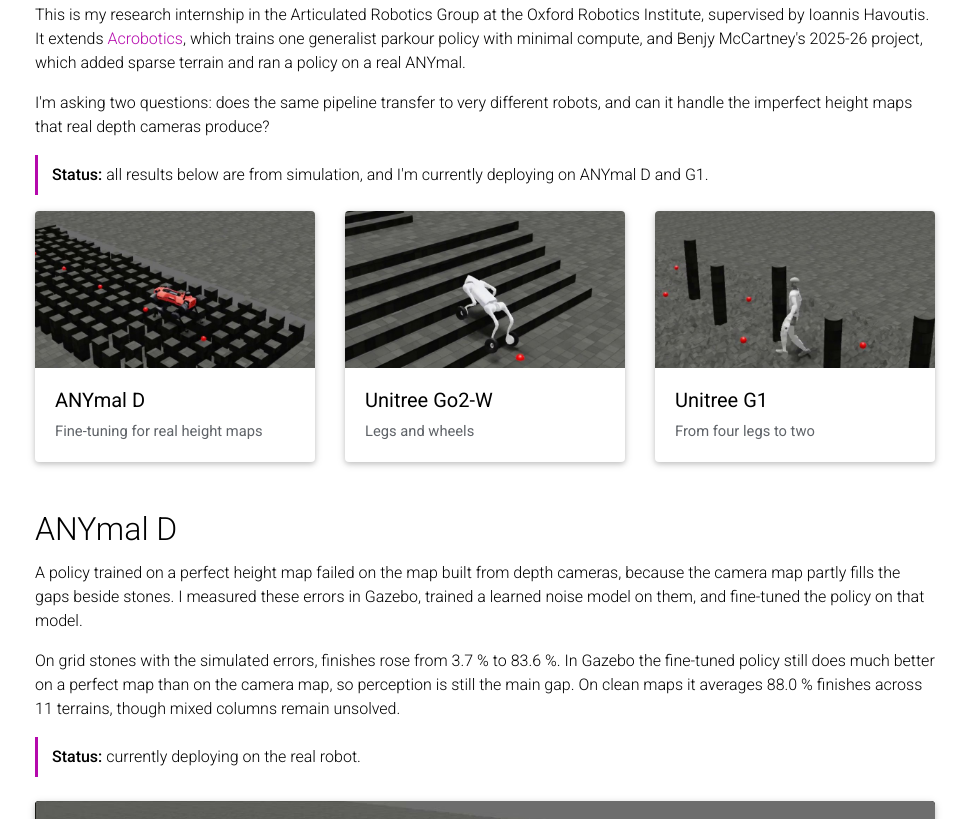
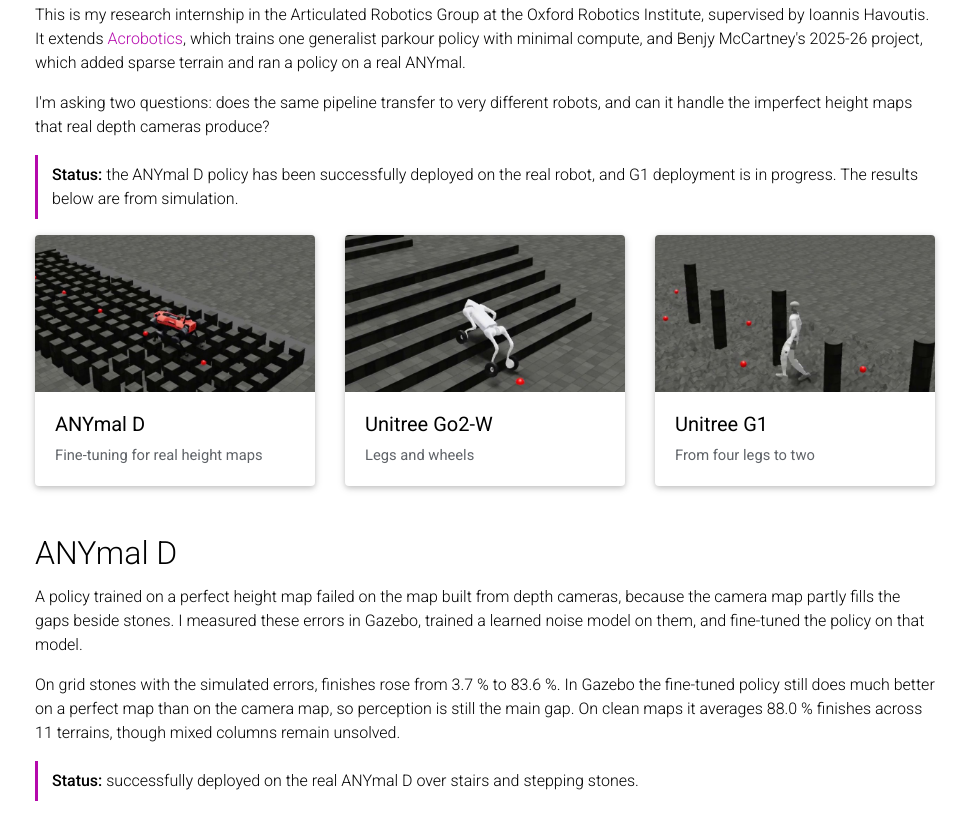
Before and after one commit to kodai-san/kodai-san.github.io, a plain HTML site: page projects/beyond-acrobotics.html in a window 1280 px wide. Shown: the part 281-1100 px from the top of the page, without its empty margins (155-1124 px from the left). Drawn offline with Linux system fonts and the light colour scheme; grey boxes are pictures that could not be loaded.

Commit message:
Mark ANYmal D as deployed and G1 deployment in progress
Co-Authored-By: Claude Opus 5.5 <noreply@anthropic.com>

```diff
--- a/projects/beyond-acrobotics.html
+++ b/projects/beyond-acrobotics.html
@@ -34,7 +34,7 @@
     <h2 id="overview">Overview</h2>
     <p>This is my research internship in the Articulated Robotics Group at the Oxford Robotics Institute, supervised by Ioannis Havoutis. It extends <a href="https://arxiv.org/abs/2509.02727">Acrobotics</a>, which trains one generalist parkour policy with minimal compute, and Benjy McCartney's 2025-26 project, which added sparse terrain and ran a policy on a real ANYmal.</p>
     <p>I'm asking two questions: does the same pipeline transfer to very different robots, and can it handle the imperfect height maps that real depth cameras produce?</p>
-    <p class="status"><strong>Status:</strong> all results below are from simulation, and I'm currently deploying on ANYmal D and G1.</p>
+    <p class="status"><strong>Status:</strong> the ANYmal D policy has been successfully deployed on the real robot, and G1 deployment is in progress. The results below are from simulation.</p>
 
     <div class="cards">
       <a class="card" href="#anymal">
@@ -63,7 +63,7 @@
     <h2 id="anymal">ANYmal D</h2>
     <p>A policy trained on a perfect height map failed on the map built from depth cameras, because the camera map partly fills the gaps beside stones. I measured these errors in Gazebo, trained a learned noise model on them, and fine-tuned the policy on that model.</p>
     <p>On grid stones with the simulated errors, finishes rose from 3.7 % to 83.6 %. In Gazebo the fine-tuned policy still does much better on a perfect map than on the camera map, so perception is still the main gap. On clean maps it averages 88.0 % finishes across 11 terrains, though mixed columns remain unsolved.</p>
-    <p class="status"><strong>Status:</strong> currently deploying on the real robot.</p>
+    <p class="status"><strong>Status:</strong> successfully deployed on the real ANYmal D over stairs and stepping stones.</p>
     <figure>
       <video src="../assets/video/anymal/mapnoise_grid_stones_d0.7.mp4" poster="../assets/img/posters/anymal/mapnoise_grid_stones_d0.7.jpg" controls muted loop playsinline preload="none" aria-label="Fine-tuned ANYmal D policy on grid stones in Isaac Sim"></video>
       <figcaption>Fine-tuned policy on grid stones in Isaac Sim, with a clean map. Red dots are goal waypoints, and the clip jumps when an episode restarts.</figcaption>
@@ -115,7 +115,7 @@
 
     <h2 id="g1">Unitree G1</h2>
     <p>The third robot swaps four legs for two. The policy controls the humanoid's 12 leg joints and averages 95.1 % finishes across 6 terrains on clean maps. Its weakest terrain is flat ground, at 73.8 %.</p>
-    <p class="status"><strong>Status:</strong> currently deploying on the real robot.</p>
+    <p class="status"><strong>Status:</strong> deployment on the real robot is in progress.</p>
     <figure>
       <video src="../assets/video/g1/g1_v2_large_steps_d0.7.mp4" poster="../assets/img/posters/g1/g1_v2_large_steps_d0.7.jpg" controls muted loop playsinline preload="none" aria-label="G1 humanoid on large steps"></video>
       <figcaption>Large steps in Isaac Sim</figcaption>
```
Also changed, not shown: cv.html (+1 -1 lines), index.html (+1 -1 lines).
